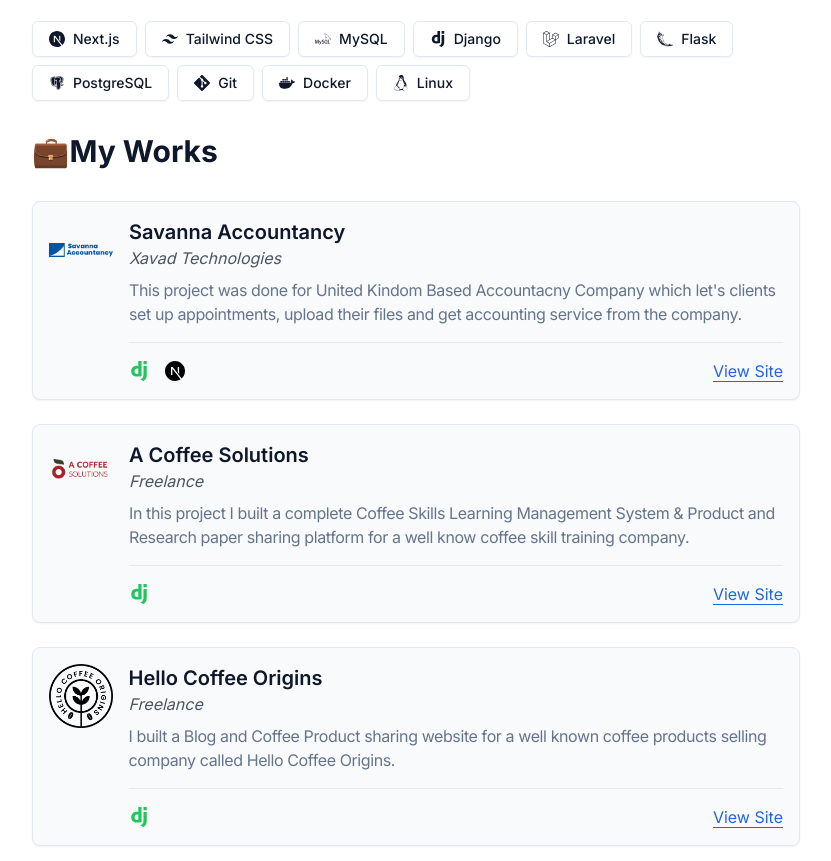
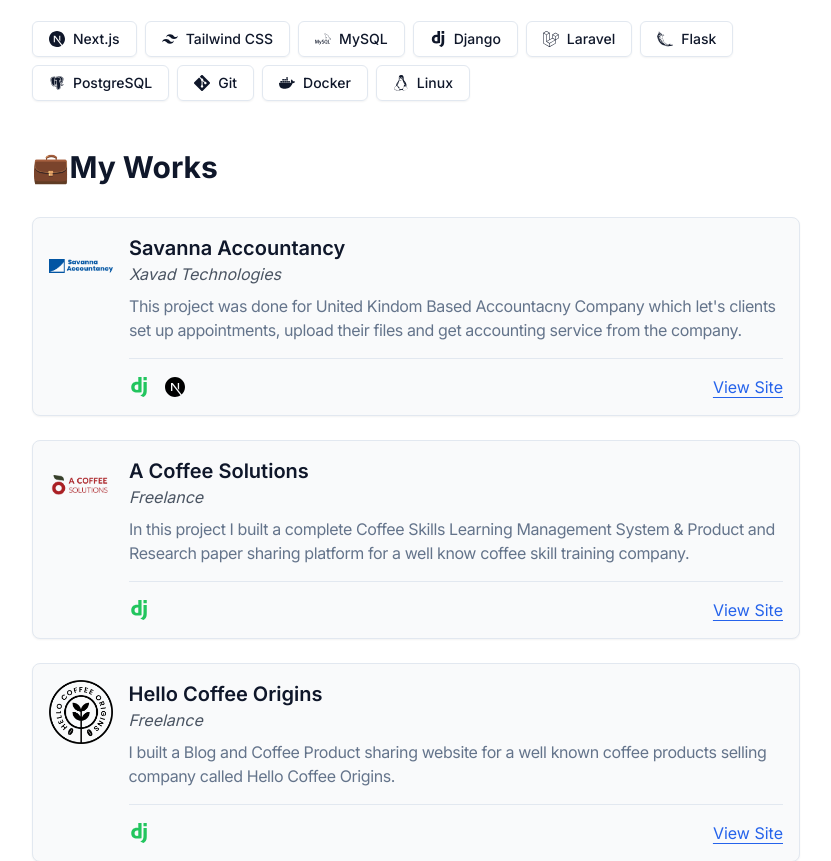
Before and after one commit to danieltsega/portfolio-website, a Next.js app: page / in a window 1280 px wide. Shown: the part 680-1541 px from the top of the page, without its empty margins (224-1055 px from the left). Built offline with nearby package versions, Linux system fonts and the light colour scheme.

Commit message:
update: add more margin to the top

```diff
--- a/src/components/myWork-section.tsx
+++ b/src/components/myWork-section.tsx
@@ -3,7 +3,7 @@
 
 const MyWork: React.FC = () => {
   return (
-    <section className="mt-8 px-4 md:px-0">
+    <section className="mt-12 px-4 md:px-0">
       <h1 className="text-3xl font-bold text-start mb-8">
         💼My Works
       </h1>
```
